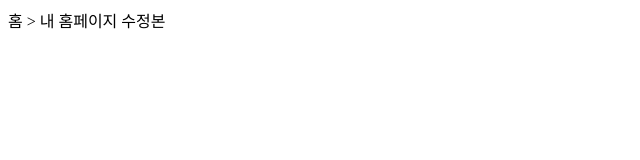
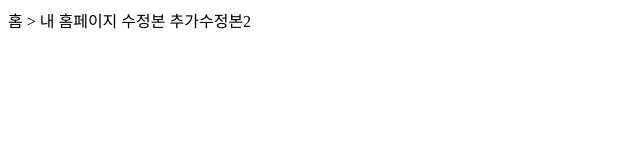
Before and after one commit to sungwoobyun/sungwoobyun.github.io, a plain HTML site: page index.html in a window 1280 px wide. Shown: the whole page, without its empty margins (0-640 px from the left). Drawn offline with Linux system fonts and the light colour scheme.

Commit message:
Add files via upload

```diff
--- a/index.html
+++ b/index.html
@@ -4,4 +4,5 @@
 <body>
     내 홈페이지
     수정본
+    추가수정본2
 </body>
```
